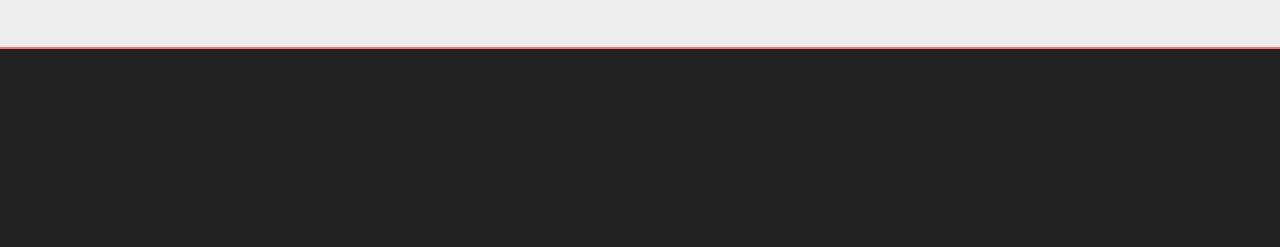
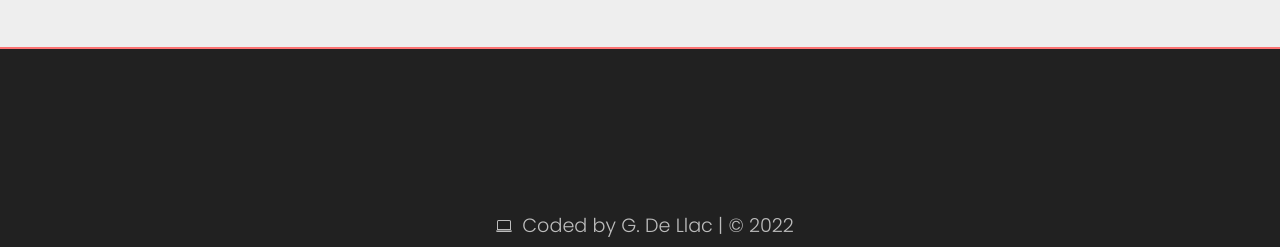
Before and after one commit to gusdellac/AluraGeek, a plain HTML site: page index.html in a window 1280 px wide. Shown: the part 6100-6347 px from the top of the page. Drawn offline with nearby package versions, Linux system fonts and the light colour scheme.

Commit message:
agrego text coded footer

```diff
--- a/css/footer/footer.css
+++ b/css/footer/footer.css
@@ -3,4 +3,33 @@
     height: 200px;
     background: #212121;
     border-top: solid 2px var(--rojo-claro);
+    display: flex;
+    align-items: flex-end;
+    justify-content: center;
 }
+
+.footer__powered{
+    display: flex;
+    align-items: flex-end;
+    justify-content: center;
+    margin-bottom: 10px;
+}
+
+.footer__powered-text{
+    display: flex;
+    align-items: center;
+}
+
+.footer__powered-text-icon{
+    margin: 0 10px;
+}
+
+.footer__powered-text {
+    font-size: 1.2rem;
+    font-weight: 300;
+    color: var(--gris-claro);
+}
+
+.footer__powered-text-icon-fill{
+    fill: var(--gris-claro);
+}
--- a/index.html
+++ b/index.html
@@ -113,7 +113,7 @@
                 </div>
                 <div class="cards__box" data-aos="flip-left" data-aos-easing="ease-out-cubic" data-aos-duration="1000">
                     <h3 class="cards__title">TENIS</h3>
-                    <img class="imagen-prueba" src="./assets/img/cards-img/cards-tenis.png" alt="">
+                    <img src="./assets/img/cards-img/cards-tenis.png" alt="">
                 </div>
                 <div class="cards__box" data-aos="flip-left" data-aos-easing="ease-out-cubic" data-aos-duration="1000">
                     <h3 class="cards__title">BÁSQUET</h3>
@@ -131,7 +131,7 @@
                             <div class=" cards__box" data-aos="flip-left" data-aos-easing="ease-out-cubic"
                         data-aos-duration="1000">
                     <h3 class="cards__title">CICLISMO</h3>
-                    <img class="imagen-prueba" src="./assets/img/cards-img/cards-ciclismo.png" alt="">
+                    <img src="./assets/img/cards-img/cards-ciclismo.png" alt="">
                 </div>
                 <div class="cards__box" data-aos="flip-left" data-aos-easing="ease-out-cubic" data-aos-duration="1000">
                     <h3 class="cards__title">PADEL</h3>
@@ -139,7 +139,7 @@
                 </div>
                 <div class="cards__box" data-aos="flip-left" data-aos-easing="ease-out-cubic" data-aos-duration="1000">
                     <h3 class="cards__title">NATACIÓN</h3>
-                    <img class="imagen-prueba" src="./assets/img/cards-img/cards-natacion.png" alt="">
+                    <img src="./assets/img/cards-img/cards-natacion.png" alt="">
                 </div>
             </div>
         </section>
@@ -373,14 +373,15 @@
                 playsinline>
                 </video>
             </div>
-
-
-            <!-- <iframe width="100%" height="500" src="https://www.youtube.com/embed/Bv-3Wx2UdbI" title="FIFA World Cup™ 2022 | Family Reunion | adidas" frameborder="0" allow="accelerometer; autoplay; clipboard-write; encrypted-media; gyroscope; picture-in-picture" allowfullscreen></iframe> -->
         </section>
-
     </main>
     <footer class="footer" id="footer">
 
+        <div class="footer__powered">
+            <h4 class="footer__powered-text"><svg class="footer__powered-text-icon" xmlns="http://www.w3.org/2000/svg" width="16" height="16" fill="currentColor" class="bi bi-laptop" viewBox="0 0 16 16">
+                <path class="footer__powered-text-icon-fill" d="M13.5 3a.5.5 0 0 1 .5.5V11H2V3.5a.5.5 0 0 1 .5-.5h11zm-11-1A1.5 1.5 0 0 0 1 3.5V12h14V3.5A1.5 1.5 0 0 0 13.5 2h-11zM0 12.5h16a1.5 1.5 0 0 1-1.5 1.5h-13A1.5 1.5 0 0 1 0 12.5z"/>
+              </svg>Coded by G. De Llac | © 2022</h4>
+        </div>
     </footer>
 
     <script src="./js/loader.js"></script>
```
Also changed, not shown: css/cards/cards.css (+0 -16 lines).
